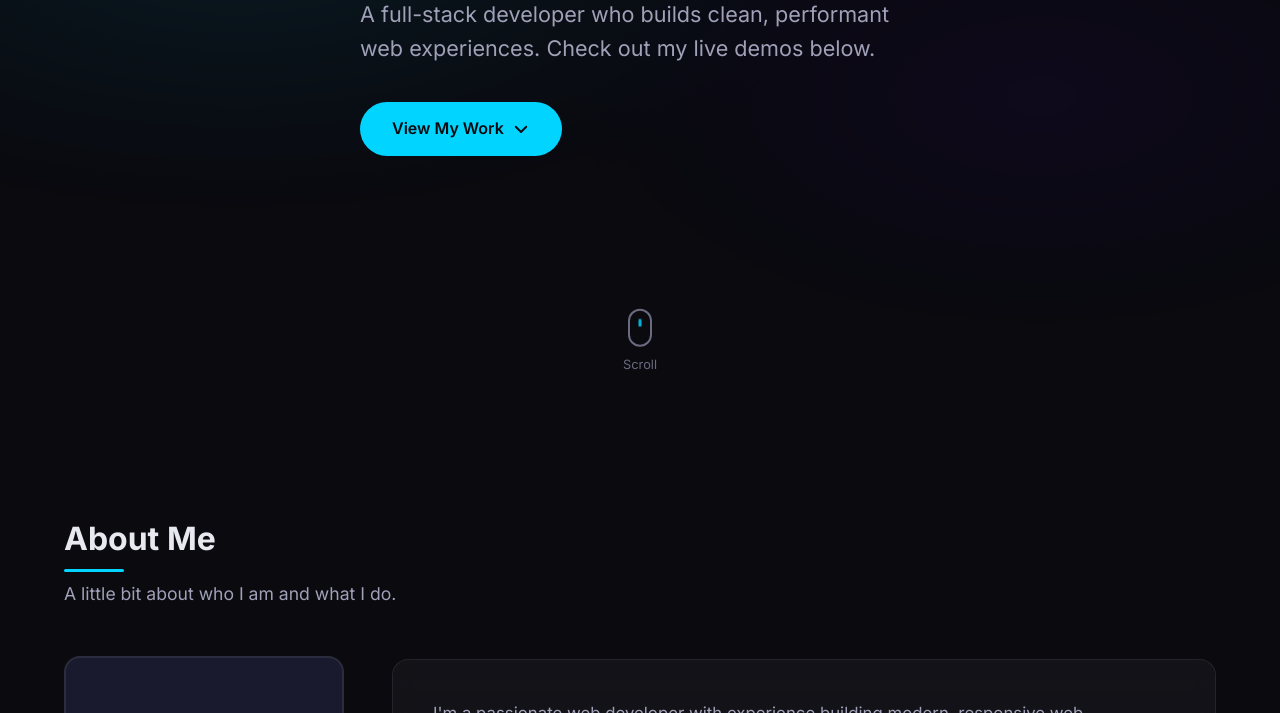
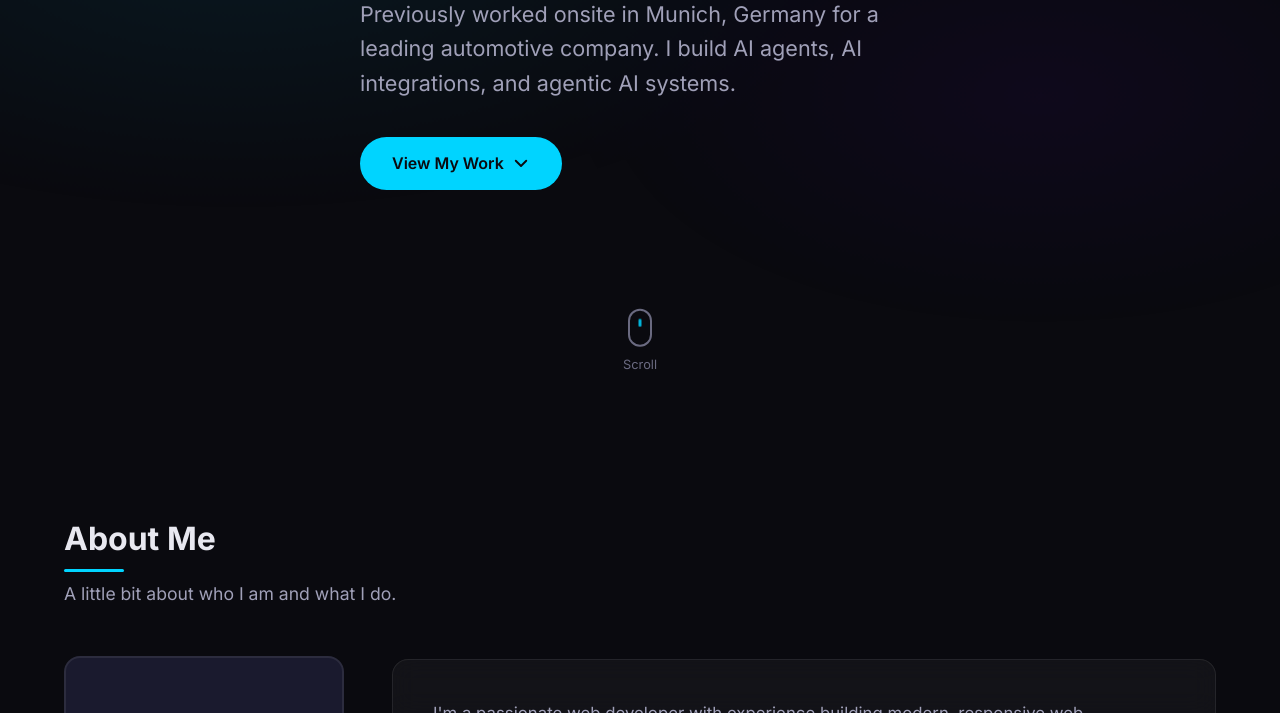
Before and after one commit to sachinm207/portfolio, a plain HTML site: page index.html in a window 1280 px wide. Shown: the part 387-1100 px from the top of the page. Drawn offline with Linux system fonts and the light colour scheme.

Commit message:
Update hero tagline with AI developer background

```diff
--- a/index.html
+++ b/index.html
@@ -38,8 +38,9 @@
         <p class="hero-greeting">Hello, I'm</p>
         <h1 class="hero-name">Sachin <span class="highlight">Malusare</span></h1>
         <p class="hero-tagline">
-          A full-stack developer who builds clean, performant web experiences.
-          Check out my live demos below.
+          Software & AI Developer with a PG Diploma in AI & ML.
+          Previously worked onsite in Munich, Germany for a leading automotive company.
+          I build AI agents, AI integrations, and agentic AI systems.
         </p>
         <a href="#projects" class="hero-cta">
           View My Work
```
